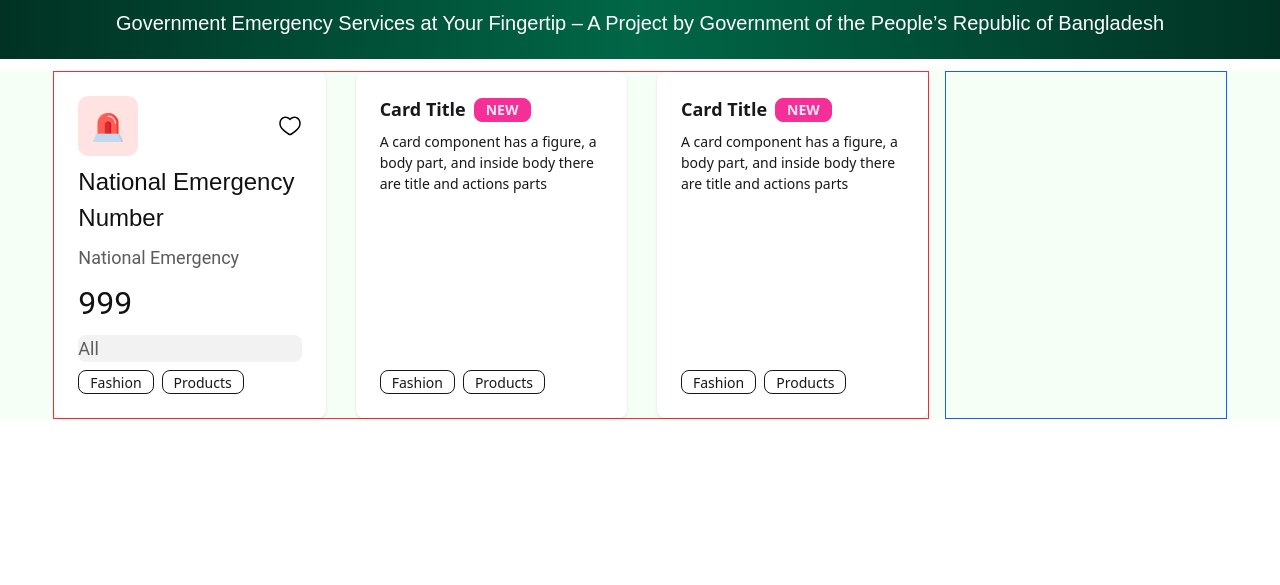
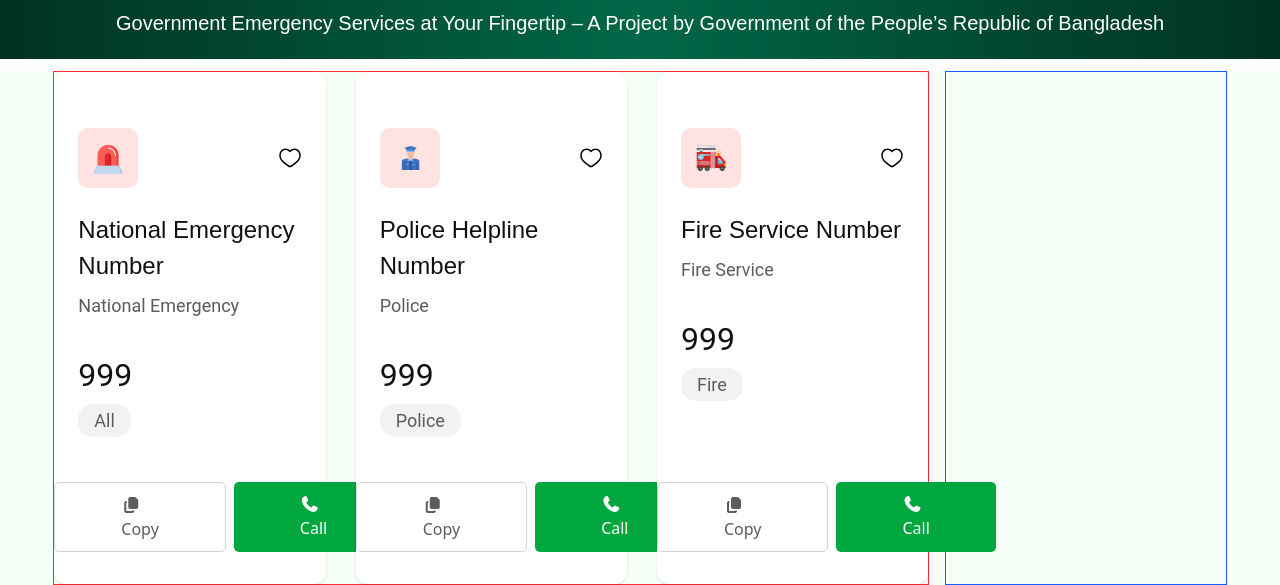
Before and after one commit to islamSorifulhero/Emergency-Hotline, a plain HTML site: page index.html in a window 1280 px wide. Shown: the part 289-874 px from the top of the page. Before the commit the page ends 800 px from the top, so only its background shows below. Drawn offline with nearby package versions, Linux system fonts and the light colour scheme; a web font is replaced by a local one.

Commit message:
card section design done

```diff
--- a/index.html
+++ b/index.html
@@ -64,53 +64,77 @@
     <main class="bg-[#f5fff6] mt-3">
         <section class="grid grid-cols-12 gap-4 w-11/12 mx-auto">
             <div class="border border-red-500 grid grid-cols-3 gap-[30px] col-span-9">
-                <div class="card bg-base-100 w-auto shadow-sm">
+                <div class="card bg-base-100 w-auto shadow-sm py-8 rounded-[12px]">
                     <div class="card-body">
                         <div class="flex justify-between">
                             <div class="bg-[#FFE3E2] rounded-[10px] items-center justify-center flex"><img
                                     class="m-[14px] w-[32px] h-[32px]" src="assets/emergency.png" alt=""></div>
                             <img src="assets/heart-linear.svg" alt="">
                         </div>
-                        <h1 class="text-[#111111] text-[24px] font-bold hind-madurai">National Emergency Number</h1>
+                        <h1 class="text-[#111111] text-[24px] font-bold hind-madurai mt-4">National Emergency Number
+                        </h1>
                         <h3 class="text-[18px] font-normal text-[#5C5C5C] roboto">National Emergency</h3>
-                        <h3 class="text-[32px] font-bold text-[#111111] roboto">999</h3>
-                        <div class="bg-[#F2F2F2] rounded-lg">
-                            <h3 class="text-[18px] font-normal text-[#5C5C5C] roboto">All</h3>
-                        </div>
-                        <div class="card-actions">
-                            <div class="badge badge-outline">Fashion</div>
-                            <div class="badge badge-outline">Products</div>
-                        </div>
+                        <h3 class="text-[32px] font-bold text-[#111111] roboto mt-6">999</h3>
+                        <p class="text-[18px] font-normal text-[#5C5C5C] roboto">
+                            <span
+                                class="bg-[#F2F2F2] text-[#5C5C5c] inline px-[16px] py-[6px] rounded-[15px]">All</span>
+                        </p>
+                    </div>
+                    <div class="flex gap-2 mx-auto mt-6">
+                        <div class="px-[66px] py-[10px] border-gray-300 border rounded-[5px] text-[#5C5C5C]"><i
+                                class="fa-solid fa-copy text-[#5C5C5C]"></i> Copy</div>
+                        <div class="bg-[#00A63E] py-[10px] text-white px-[66px] rounded-[5px]"><i
+                                class="fa-solid fa-phone"></i> Call</div>
                     </div>
                 </div>
-                <div class="card bg-base-100 w-auto shadow-sm">
+                <div class="card bg-base-100 w-auto shadow-sm py-8 rounded-[12px]">
                     <div class="card-body">
-                        <h2 class="card-title">
-                            Card Title
-                            <div class="badge badge-secondary">NEW</div>
-                        </h2>
-                        <p>A card component has a figure, a body part, and inside body there are title and actions parts
+                        <div class="flex justify-between">
+                            <div class="bg-[#FFE3E2] rounded-[10px] items-center justify-center flex"><img
+                                    class="m-[14px] w-[32px] h-[32px]" src="assets/police.png" alt=""></div>
+                            <img src="assets/heart-linear.svg" alt="">
+                        </div>
+                        <h1 class="text-[#111111] text-[24px] font-bold hind-madurai mt-4">Police Helpline Number
+                        </h1>
+                        <h3 class="text-[18px] font-normal text-[#5C5C5C] roboto">Police</h3>
+                        <h3 class="text-[32px] font-bold text-[#111111] roboto mt-6">999</h3>
+                        <p class="text-[18px] font-normal text-[#5C5C5C] roboto">
+                            <span
+                                class="bg-[#F2F2F2] text-[#5C5C5c] inline px-[16px] py-[6px] rounded-[15px]">Police</span>
                         </p>
-                        <div class="card-actions">
-                            <div class="badge badge-outline">Fashion</div>
-                            <div class="badge badge-outline">Products</div>
-                        </div>
+                    </div>
+                    <div class="flex gap-2 mx-auto mt-6">
+                        <div class="px-[66px] py-[10px] border-gray-300 border rounded-[5px] text-[#5C5C5C]"><i
+                                class="fa-solid fa-copy text-[#5C5C5C]"></i> Copy</div>
+                        <div class="bg-[#00A63E] py-[10px] text-white px-[66px] rounded-[5px]"><i
+                                class="fa-solid fa-phone"></i> Call</div>
                     </div>
                 </div>
-                <div class="card bg-base-100 w-auto shadow-sm">
+                <div class="card bg-base-100 w-auto shadow-sm py-8 rounded-[12px]">
                     <div class="card-body">
-                        <h2 class="card-title">
-                            Card Title
-                            <div class="badge badge-secondary">NEW</div>
-                        </h2>
-                        <p>A card component has a figure, a body part, and inside body there are title and actions parts
+                        <div class="flex justify-between">
+                            <div class="bg-[#FFE3E2] rounded-[10px] items-center justify-center flex"><img
+                                    class="m-[14px] w-[32px] h-[32px]" src="assets/fire-service.png" alt=""></div>
+                            <img src="assets/heart-linear.svg" alt="">
+                        </div>
+                        <h1 class="text-[#111111] text-[24px] font-bold hind-madurai mt-4">Fire Service Number
+                        </h1>
+                        <h3 class="text-[18px] font-normal text-[#5C5C5C] roboto">Fire Service</h3>
+                        <h3 class="text-[32px] font-bold text-[#111111] roboto mt-6">999</h3>
+                        <p class="text-[18px] font-normal text-[#5C5C5C] roboto">
+                            <span
+                                class="bg-[#F2F2F2] text-[#5C5C5c] inline px-[16px] py-[6px] rounded-[15px]">Fire</span>
                         </p>
-                        <div class="card-actions">
-                            <div class="badge badge-outline">Fashion</div>
-                            <div class="badge badge-outline">Products</div>
-                        </div>
+                    </div>
+                    <div class="flex gap-2 mx-auto mt-6">
+                        <div class="px-[66px] py-[10px] border-gray-300 border rounded-[5px] text-[#5C5C5C]"><i
+                                class="fa-solid fa-copy text-[#5C5C5C]"></i> Copy</div>
+                        <div class="bg-[#00A63E] py-[10px] text-white px-[66px] rounded-[5px]"><i
+                                class="fa-solid fa-phone"></i> Call</div>
                     </div>
                 </div>
+            </div>
+
             </div>
 
             <div class="border border-blue-600 col-span-3">
```
